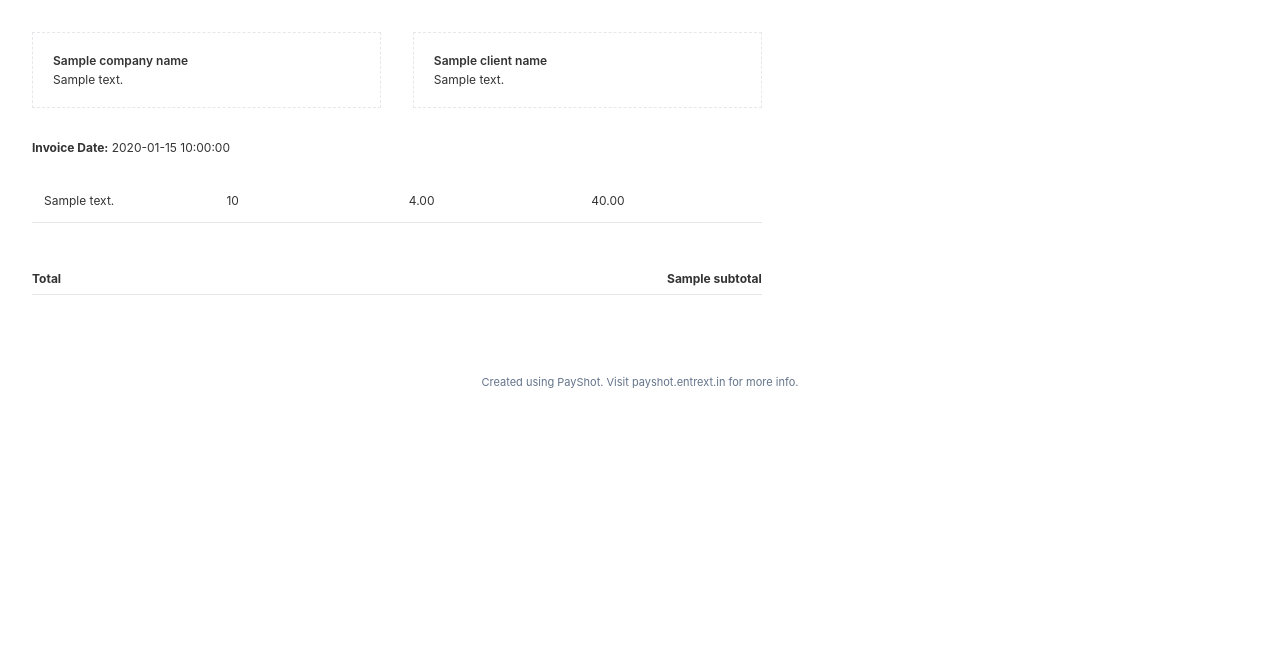
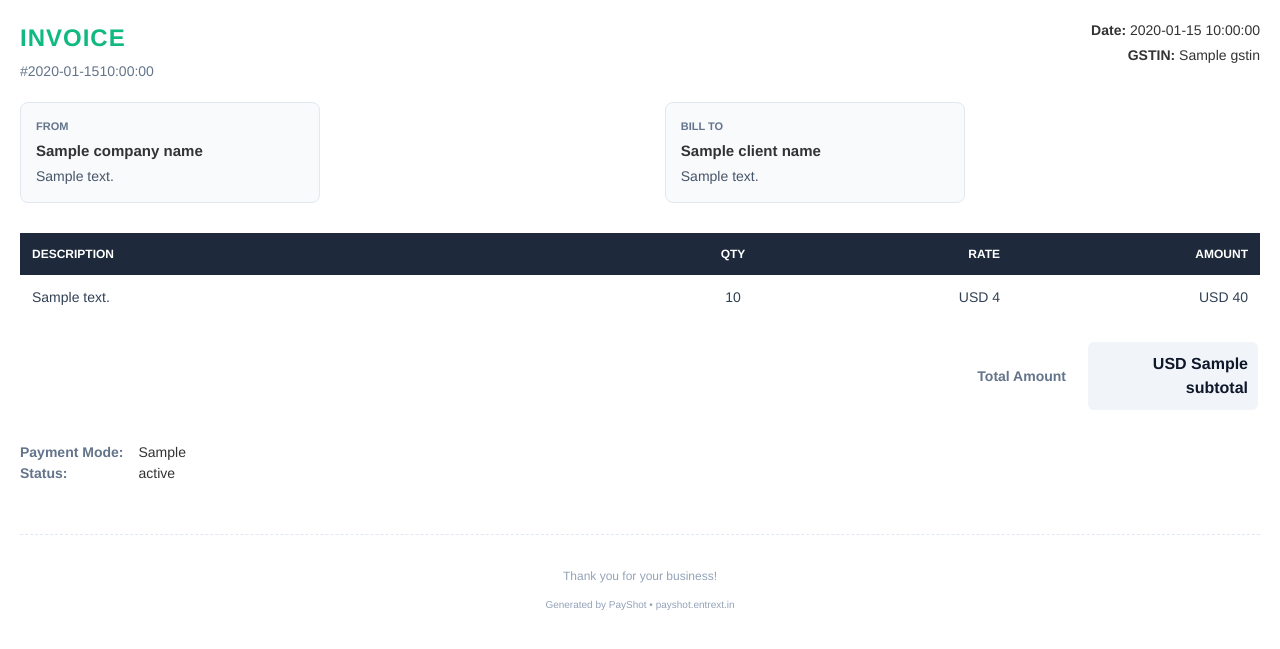
Before and after one commit to tarashabansal/payshot-backend, a Python web app: template templates/invoice.html in a window 1280 px wide. Shown: the top 649 px of the page. Run offline with Jinja, Linux system fonts and the light colour scheme; the template is opened without the code that fills it: most values are stand-ins (such as "Sample title", 1, 10 or a date in 2020).

Commit message:
Edit invoice and move feedback API to the backend

```diff
--- a/schemas.py
+++ b/schemas.py
@@ -17,6 +17,7 @@ class InvoiceData(BaseModel):
 
     items: List[InvoiceItem] = []
 
-    gst: Optional[str] = None
+    gstin: Optional[str] = None
     paymentMode: Optional[str] = None
     paymentStatus: Optional[str] = None
+    currency: Optional[str] = "$"
--- a/templates/invoice.html
+++ b/templates/invoice.html
@@ -1,164 +1,257 @@
 <!DOCTYPE html>
 <html>
+
 <head>
   <meta charset="utf-8" />
   <style>
-    html, body {
-        width: 100%;
-        margin: 0;
-        padding: 0;
-        overflow: hidden;
-        }
-
     @page {
       size: A4;
-      margin: 40px;
+      margin: 1cm;
     }
 
     body {
-      font-family: -apple-system, BlinkMacSystemFont, "Segoe UI", Roboto, Arial;
+      font-family: Helvetica, Arial, sans-serif;
       color: #333;
-      font-size: 12px;
-    }
-    .invoice {
-    width: 210mm;
-    background: white;
-    padding: 32px; /* ⬆️ main internal padding */
-    box-sizing: border-box;
+      font-size: 14px;
+      line-height: 1.5;
+      margin: 0;
+      padding: 20px;
     }
 
-
-    .header {
-      display: flex;
-      justify-content: space-between;
-      margin-bottom: 24px;
+    /* Layout Tables */
+    table.layout-table {
+      width: 100%;
+      border-collapse: collapse;
+      margin-bottom: 20px;
     }
 
-    .logo {
-      border: 2px solid #c7d2fe;
-      color: #2563eb;
-      padding: 10px 18px;
-      border-radius: 6px;
-      font-weight: 600;
+    table.layout-table td {
+      vertical-align: top;
+      padding: 0;
     }
 
-    .details {
-    display: flex;
-    justify-content: space-between;
-    gap: 32px;
-    margin-bottom: 32px; /* ⬆️ space before table */
+    /* Header */
+    .header-title {
+      font-size: 24px;
+      font-weight: bold;
+      color: #10b981;
+      /* Emerald 500 */
+      text-transform: uppercase;
+      letter-spacing: 1px;
+    }
+
+    .header-meta {
+      text-align: right;
+    }
+
+    /* Client/Company Boxes */
+    .box-container {
+      width: 100%;
     }
 
     .box {
-    border: 1px dashed #e5e7eb;
-    padding: 20px; /* ⬆️ inner box padding */
-    width: 48%;
+      background-color: #f8fafc;
+      border: 1px solid #e2e8f0;
+      padding: 15px;
+      border-radius: 8px;
+      width: 45%;
     }
 
-    .label {
+    .box-title {
       font-size: 11px;
+      text-transform: uppercase;
       color: #64748b;
-      margin-bottom: 6px;
+      font-weight: bold;
+      margin-bottom: 5px;
+    }
+
+    .box-content {
+      font-size: 14px;
+      font-weight: 500;
+    }
+
+    /* Items Table */
+    table.items-table {
+      width: 100%;
+      border-collapse: collapse;
+      margin-top: 30px;
+    }
+
+    table.items-table th {
+      background-color: #1e293b;
+      color: #ffffff;
+      padding: 12px;
+      text-align: left;
+      font-size: 12px;
       text-transform: uppercase;
     }
 
-    .title {
-      font-weight: 600;
-      margin-bottom: 4px;
+    table.items-table td {
+      padding: 12px;
+      border-bottom: 1px solid #e2e8f0;
+      color: #334155;
     }
 
-    .meta {
-      margin-bottom: 24px;
-    }
-    table {
-    width: 100%;
-    table-layout: fixed;
-    border-collapse: collapse;
-    margin-top: 24px;
-    margin-bottom: 40px;
+    table.items-table tr:last-child td {
+      border-bottom: none;
     }
 
-    th {
-    background: #f8fafc;
-    padding: 14px 12px; /* ⬆️ header padding */
-    font-size: 12px;
-    border-bottom: 1px solid #e5e7eb;
+    /* Summary */
+    .summary-table {
+      width: 100%;
+      margin-top: 20px;
     }
 
-    td {
-    padding: 14px 12px; /* ⬆️ row padding */
-    border-bottom: 1px solid #e5e7eb;
-    vertical-align: top;
+    .summary-label {
+      text-align: right;
+      padding-right: 20px;
+      font-weight: bold;
+      color: #64748b;
     }
 
-    .summary {
-      width: 260px;
-      margin-left: auto;
+    .summary-value {
+      text-align: right;
+      width: 150px;
+      font-weight: bold;
+      font-size: 16px;
+      color: #0f172a;
     }
 
-    .summary-row {
-      display: flex;
-      justify-content: space-between;
-      padding: 8px 0;
-      border-bottom: 1px solid #e5e7eb;
+    /* Payment Info & Footer */
+    .footer {
+      margin-top: 50px;
+      padding-top: 20px;
+      border-top: 1px dashed #e2e8f0;
+      text-align: center;
+      color: #94a3b8;
+      font-size: 12px;
     }
 
-    .summary-row.total {
-      font-weight: 700;
+    .status-badge {
+      display: inline-block;
+      padding: 4px 12px;
+      border-radius: 99px;
+      font-size: 12px;
+      font-weight: bold;
+      text-transform: uppercase;
     }
 
-    .note {
-      text-align: center;
-      margin-top: 48px;
-      color: #64748b;
-      font-size: 11px;
+    .status-paid {
+      background: #dcfce7;
+      color: #166534;
+    }
+
+    .status-pending {
+      background: #fef9c3;
+      color: #854d0e;
     }
   </style>
 </head>
 
 <body>
-  <div class="invoice">
 
-    <div class="details">
+  <!-- Header Section -->
+  <table class="layout-table">
+    <tr>
+      <td>
+        <div class="header-title">INVOICE</div>
+        <div style="color: #64748b; margin-top: 5px;">#{{ date | replace(" ", "") | replace(",", "") }}</div>
+      </td>
+      <td class="header-meta">
+        <div><strong>Date:</strong> {{ date }}</div>
+        {% if gstin %}
+        <div style="margin-top: 4px;"><strong>GSTIN:</strong> {{ gstin }}</div>
+        {% endif %}
+      </td>
+    </tr>
+  </table>
+
+  <!-- Addresses -->
+  <table class="layout-table">
+    <tr>
+      <td style="width: 48%;">
         <div class="box">
-        <div class="title">{{ companyName }}</div>
-        <div>{{ address }}</div>
-      </div>
-
-      <div class="box">
-        <div class="title">{{ clientName }}</div>
-        <div>{{ clientAddress }}</div>
+          <div class="box-title">From</div>
+          <div class="box-content">
+            <div style="font-weight: bold; font-size: 15px; margin-bottom: 4px;">{{ companyName }}</div>
+            <div style="color: #475569;">{{ address }}</div>
           </div>
         </div>
+      </td>
+      <td style="width: 4%;"></td> <!-- Spacer -->
+      <td style="width: 48%;">
+        <div class="box">
+          <div class="box-title">Bill To</div>
+          <div class="box-content">
+            <div style="font-weight: bold; font-size: 15px; margin-bottom: 4px;">{{ clientName }}</div>
+            <div style="color: #475569;">{{ clientAddress }}</div>
+          </div>
+        </div>
+      </td>
+    </tr>
+  </table>
 
-    <div class="meta">
-      <strong>Invoice Date:</strong> {{ date }}
-    </div>
-
-    <table>
+  <!-- Items -->
+  <table class="items-table">
+    <thead>
+      <tr>
+        <th style="width: 50%;">Description</th>
+        <th style="text-align: center; width: 15%;">Qty</th>
+        <th style="text-align: right; width: 15%;">Rate</th>
+        <th style="text-align: right; width: 20%;">Amount</th>
+      </tr>
+    </thead>
     <tbody>
       {% for item in items %}
       <tr>
         <td>{{ item.description }}</td>
-            <td>{{ item.quantity }}</td>
-            <td>{{ "%.2f"|format(item.rate) }}</td>
-            <td>{{ "%.2f"|format(item.quantity * item.rate) }}</td>
+        <td style="text-align: center;">{{ item.quantity }}</td>
+        <td style="text-align: right;">{{ currency }} {{ item.rate }}</td>
+        <td style="text-align: right;">{{ currency }} {{ item.quantity * item.rate }}</td>
       </tr>
       {% endfor %}
     </tbody>
-
   </table>
 
+  <!-- Totals -->
+  <table class="summary-table">
+    <tr>
+      <td></td> <!-- Spacer -->
+      <td class="summary-label">Total Amount</td>
+      <td class="summary-value" style="background: #f1f5f9; padding: 10px; border-radius: 6px;">
+        {{ currency }} {{ subtotal }}
+      </td>
+    </tr>
+  </table>
 
+  <!-- Payment Info -->
+  {% if paymentMode or paymentStatus %}
+  <div style="margin-top: 30px;">
+    <table class="layout-table" style="width: auto;">
+      {% if paymentMode %}
+      <tr>
+        <td style="padding-right: 15px; color: #64748b; font-weight: bold;">Payment Mode:</td>
+        <td>{{ paymentMode }}</td>
+      </tr>
+      {% endif %}
+      {% if paymentStatus %}
+      <tr>
+        <td style="padding-right: 15px; color: #64748b; font-weight: bold;">Status:</td>
+        <td>
+          {{ paymentStatus }}
+        </td>
+      </tr>
+      {% endif %}
+    </table>
+  </div>
+  {% endif %}
 
-      <div class="summary-row total">
-        <span>Total</span>
-        <span>{{ subtotal }}</span>
-      </div>
+  <!-- Footer -->
+  <div class="footer">
+    <p>Thank you for your business!</p>
+    <p style="font-size: 10px; margin-top: 5px;">Generated by PayShot • payshot.entrext.in</p>
   </div>
 
-    <div class="note">Created using PayShot. Visit payshot.entrext.in for more info.
-    </div>
-  </div>
 </body>
+
 </html>
```
Also changed, not shown: main.py (+28 -2 lines). Lines whose indentation alone changed are shown as unchanged.
